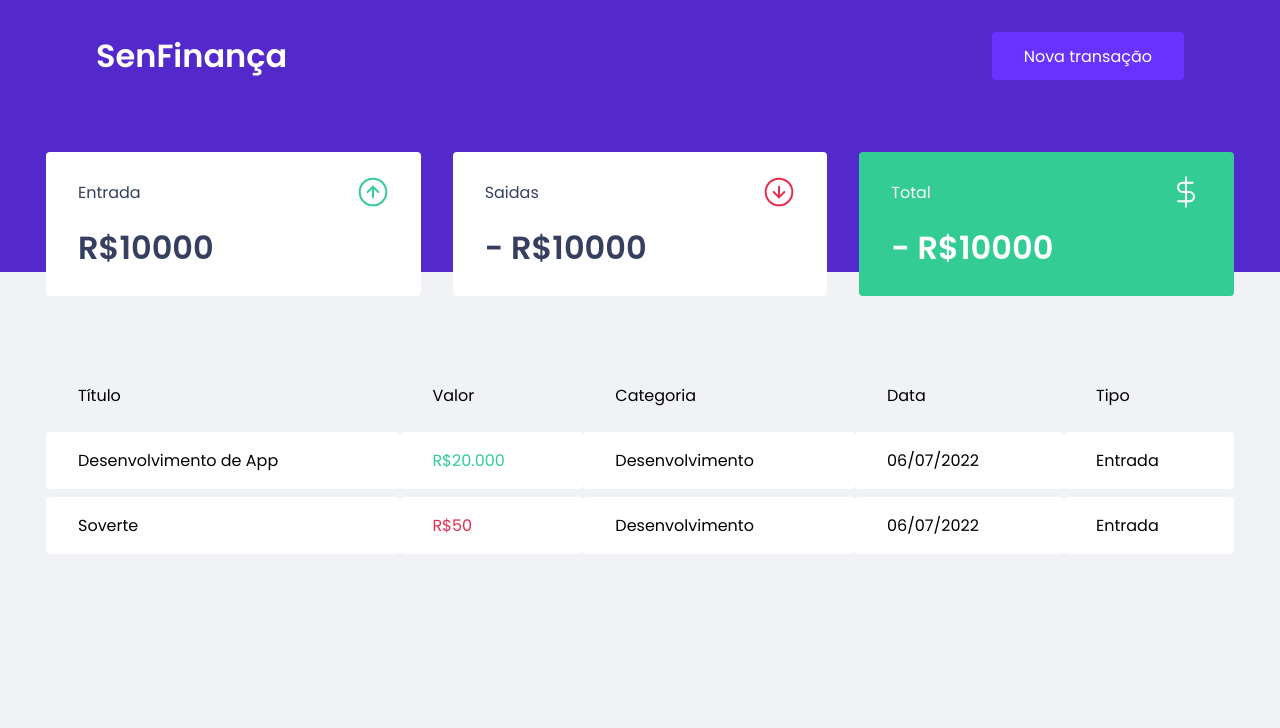
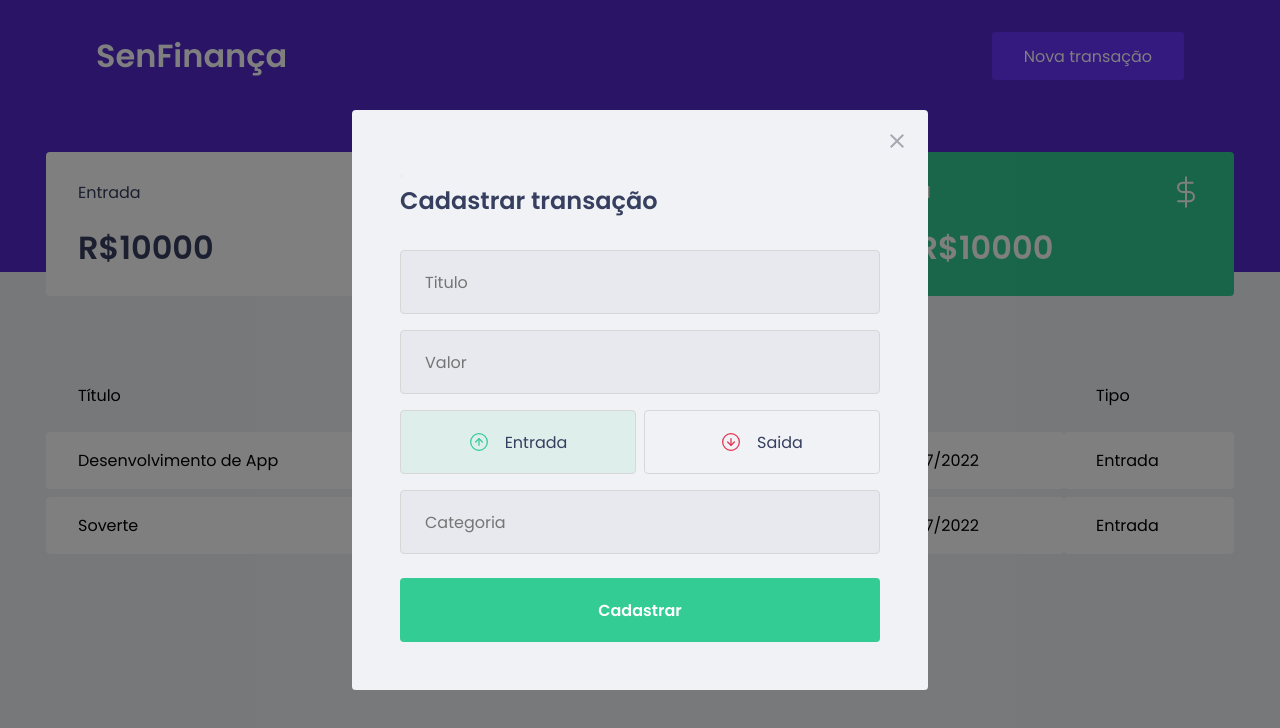
Before and after one commit to allythy/challenge-sense-data, a React (Vite) app: page / in a window 1280 px wide. Both pictures are taken after a click on the button "Nova transação". Shown: the top 728 px of the page. Built offline with nearby package versions, Linux system fonts and the light colour scheme.

Commit message:
feat: Creating modal to transaction component

```diff
--- a/package.json
+++ b/package.json
@@ -8,8 +8,10 @@
     "preview": "vite preview"
   },
   "dependencies": {
+    "polished": "^4.2.2",
     "react": "^18.0.0",
     "react-dom": "^18.0.0",
+    "react-modal": "^3.15.1",
     "styled-components": "^5.3.5"
   },
   "devDependencies": {
--- a/src/App.jsx
+++ b/src/App.jsx
@@ -1,12 +1,31 @@
-import React from "react";
+import React, { useState } from "react";
+import Modal from "react-modal";
+
 import { Dashboard } from "./components/Dashboard";
 import { Header } from "./components/Header";
+import { NewTransactionModal } from "./components/NewTransactionModal";
+
+Modal.setAppElement("#root");
 
 export function App() {
+  const [isNewTransactionModalOpen, setIsNewTransactionModalOpen] =
+    useState(false);
+
+  function handleOpenNewTransactionModal() {
+    setIsNewTransactionModalOpen(true);
+  }
+
+  function handleCloseNewTransactionModal() {
+    setIsNewTransactionModalOpen(false);
+  }
   return (
     <>
-      <Header />
+      <Header onOpenNewTransactionModal={handleOpenNewTransactionModal} />
       <Dashboard />
+      <NewTransactionModal
+        isOPen={isNewTransactionModalOpen}
+        onRequestClose={handleCloseNewTransactionModal}
+      />
     </>
   );
 }
--- a/src/components/Header/index.jsx
+++ b/src/components/Header/index.jsx
@@ -1,12 +1,15 @@
-import { Container, Content, Title } from "./styles"
+import { Container, Content, Title } from "./styles";
 
-export function Header(){
-  return(
+export function Header({onOpenNewTransactionModal}) {
+
+  return (
     <Container>
       <Content>
         <Title>SenFinança</Title>
-        <button type="button">Nova transação</button>
+        <button type="button" onClick={onOpenNewTransactionModal}>
+          Nova transação
+        </button>
       </Content>
     </Container>
-  )
+  );
 }
--- /dev/null
+++ b/src/components/NewTransactionModal/index.jsx
@@ -0,0 +1,61 @@
+import { useState } from "react";
+import Modal from "react-modal";
+import closeImg from "../../assets/close.svg";
+import incomeImg from "../../assets/income.svg";
+import outcomeImg from "../../assets/outcome.svg";
+import { Container, TransactionTypeContainer, RadioBox } from "./styles";
+
+export function NewTransactionModal({ isOPen, onRequestClose }) {
+  const [type, setType] = useState("deposit");
+
+  function handleSetTypeDeposit() {
+    setType("deposit");
+  }
+
+  function handleSetTypeWithdraw() {
+    setType("withdraw");
+  }
+
+  return (
+    <Modal
+      isOpen={isOPen}
+      onRequestClose={onRequestClose}
+      overlayClassName="react-modal-overlay"
+      className="react-modal-contenct"
+    >
+      <button type="submit" onClick={onRequestClose}>
+        <img src={closeImg} alt="Fechar modal" className="react-modal-close" />
+      </button>
+      <Container>
+        <h2>Cadastrar transação</h2>
+        <input placeholder="Titulo" />
+        <input type="number" placeholder="Valor" />
+
+        <TransactionTypeContainer>
+          <RadioBox
+            type="button"
+            onClick={handleSetTypeDeposit}
+            isActive={type === "deposit"}
+            activeColor="green"
+          >
+            <img src={incomeImg} alt="Entrada" />
+            <span>Entrada</span>
+          </RadioBox>
+          <RadioBox
+            type="button"
+            onClick={handleSetTypeWithdraw}
+            isActive={type === "withdraw"}
+            activeColor="red"
+
+          >
+            <img src={outcomeImg} alt="Saida" />
+            <span>Saida</span>
+          </RadioBox>
+        </TransactionTypeContainer>
+
+        <input placeholder="Categoria" />
+        <button type="submit">Cadastrar</button>
+      </Container>
+    </Modal>
+  );
+}
--- /dev/null
+++ b/src/components/NewTransactionModal/styles.js
@@ -0,0 +1,82 @@
+import styled from "styled-components";
+import { darken, transparentize } from "polished";
+
+
+const colors = {
+  green: '#33CC95',
+  red: '#e52e4d'
+}
+export const Container = styled.form`
+  h2 {
+    color: var(--text-title);
+    font-size: 1.5rem;
+    margin-bottom: 2rem;
+  }
+
+  input {
+    width: 100%;
+    padding: 0 1.5rem;
+    height: 4rem;
+    border-radius: 0.25rem;
+    border: 1px solid #d7d7d7;
+    background: #e7e9ee;
+    font-weight: 400;
+    font-size: 1rem;
+
+    & + input {
+      margin-top: 1rem;
+    }
+  }
+
+  button[type="submit"] {
+    width: 100%;
+    padding: 0 1.5rem;
+    height: 4rem;
+    background: var(--green);
+    color: var(--shape);
+    border-radius: 0.25rem;
+    border: 0;
+    font-size: 1rem;
+    margin-top: 1.5rem;
+    font-weight: 600;
+    transition: filter 0.2s;
+
+    &:hover {
+      filter: brightness(0.9);
+    }
+  }
+`;
+
+export const TransactionTypeContainer = styled.div`
+  margin: 1rem 0;
+  display: grid;
+  grid-template-columns: 1fr 1fr;
+  gap: 0.5rem;
+`;
+
+export const RadioBox = styled.button`
+  height: 4rem;
+  border: 1px solid #d7d7d7;
+  border-radius: 0.25rem;
+  background: ${({isActive, activeColor}) => isActive ? transparentize(0.9, colors[activeColor]) : 'transparent'};
+  display: flex;
+  align-items: center;
+  justify-content: center;
+  transition: border-color 0.2s;
+
+  &:hover {
+    border-color: ${darken(0.1, "#d7d7d7")};
+  }
+
+  img {
+    width: 20px;
+    height: 20px;
+  }
+
+  span {
+    display: inline-block;
+    margin-left: 1rem;
+    font-size: 1rem;
+    color: var(--text-title);
+  }
+`;
--- a/src/styles/globa.js
+++ b/src/styles/globa.js
@@ -48,4 +48,39 @@
     opacity: 0.6;
     cursor: not-allowed;
   }
+
+  .react-modal-overlay{
+    background: rgba(0, 0, 0, 0.5);
+    position: fixed;
+    top: 0;
+    bottom: 0;
+    right: 0;
+    left: 0;
+    display: flex;
+    align-items: center;
+    justify-content: center;
+
+  }
+  .react-modal-contenct{
+    width: 100%;
+    max-width: 576px;
+    background: var(--background);
+    padding: 3rem;
+    position: relative;
+    border-radius: 0.24rem;
+
+  }
+
+  .react-modal-close{
+    position: absolute;
+    right: 1.5rem;
+    top: 1.5rem;
+    border: 0;
+    background: transparent;
+    transition: filter 0.2s;
+
+    &:hover{
+      filter: brightness(0.8);
+    }
+  }
 `;
```
Also changed, not shown: 1 other file (tests, documents, lock files or other folders).
